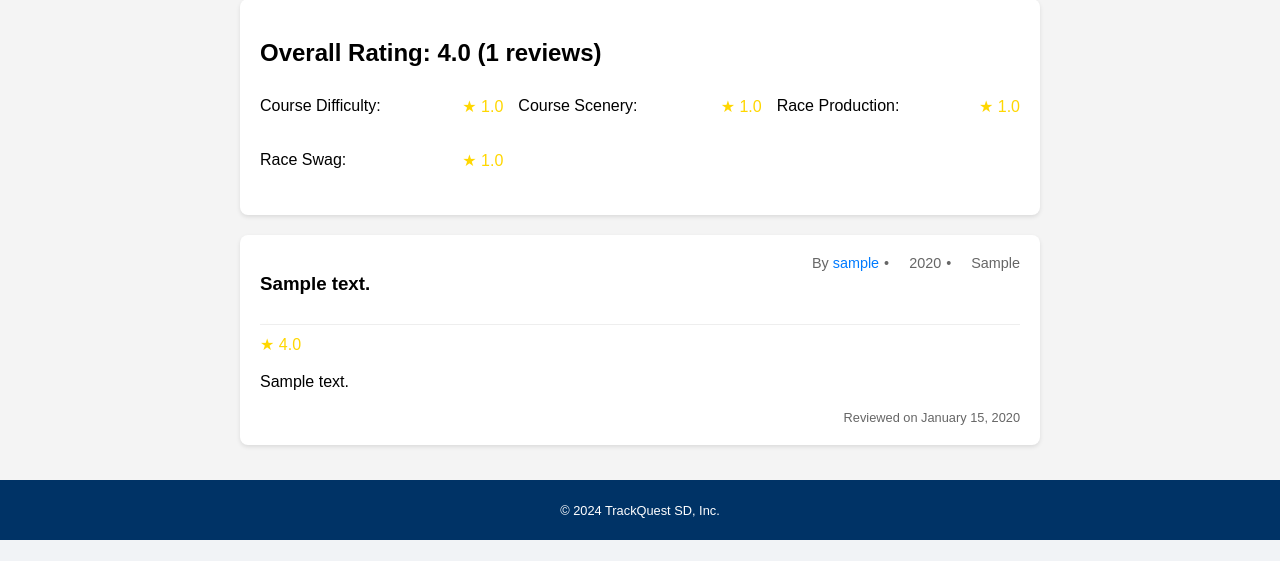
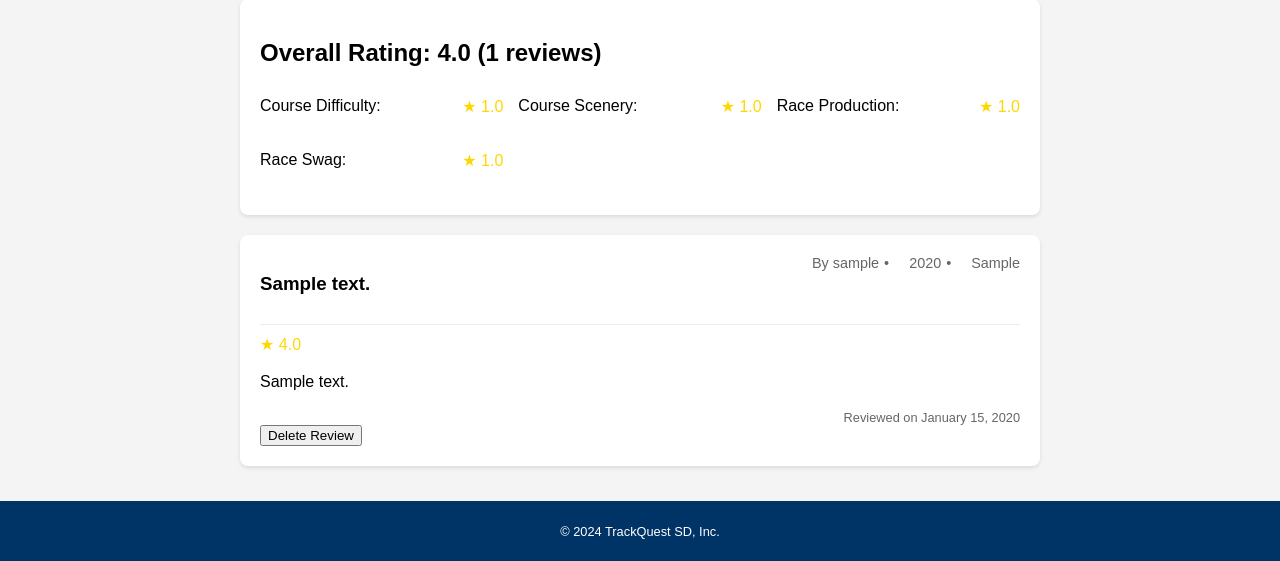
Before and after one commit to akonisanchez/track-quest, a Flask app: a page that uses templates/race_reviews.html in a window 1280 px wide; the page is wider, and only the part inside the window is pictured. Shown: the part 270-831 px from the top of that part. Before the commit the page ends 810 px from the top of that part, so only its background shows below. Run offline with Flask 3, Linux system fonts and the light colour scheme; a user stored in the database is signed in; tables that the repository leaves empty hold one stand-in row (values such as "Sample post").

Commit message:
feat: Add admin delete button to reviews -Add delete button for admin users to delete any review -Include confirmation dialog -Properly structure template blocks -Handle case when no reviews exist

```diff
--- a/templates/race_reviews.html
+++ b/templates/race_reviews.html
@@ -6,7 +6,8 @@
 <div class="reviews-container">
     <h1>Reviews for {{ race_name }}</h1>
 
-    <!-- Average Ratings Display -->
+    {% if review_count > 0 %}
+        {# Average Ratings Display Section #}
         <div class="average-ratings">
             <h2>Overall Rating: {{ "%.1f"|format(avg_ratings.overall) }} ({{ review_count }} reviews)</h2>
             <div class="rating-summary">
@@ -28,15 +29,23 @@
                 </div>
             </div>
         </div>
+    {% else %}
+        <div class="no-reviews-message">
+            <p>No reviews yet for this race. Be the first to write a review!</p>
+            {% if current_user.is_authenticated %}
+                <a href="{{ url_for('review_race', race_name=race_name) }}" class="btn write-review">Write a Review</a>
+            {% endif %}
+        </div>
+    {% endif %}
 
-    <!-- Individual Reviews -->
+    {# Individual Reviews List Section #}
     <div class="reviews-list">
         {% for review in reviews %}
         <div class="review-card">
             <div class="review-header">
                 <h3>{{ review.review_title }}</h3>
                 <div class="review-meta">
-                    <span>By <a href="{{ url_for('profile', username=review.user.username) }}">{{ review.user.username }}</a></span>
+                    <span>By {{ review.user.username }}</span>
                     <span>{{ review.race_year }}</span>
                     <span>{{ review.distance }}</span>
                 </div>
@@ -53,6 +62,16 @@
             <div class="review-date">
                 Reviewed on {{ review.review_date.strftime('%B %d, %Y') }}
             </div>
+
+            {% if current_user.is_admin %}
+            <div class="review-admin-actions">
+                <form action="{{ url_for('delete_review', review_id=review.id) }}"
+                      method="POST"
+                      onsubmit="return confirm('Are you sure you want to delete this review?');">
+                    <button type="submit" class="delete-review-btn">Delete Review</button>
+                </form>
+            </div>
+            {% endif %}
         </div>
         {% endfor %}
     </div>
```
Lines whose indentation alone changed are shown as unchanged.
